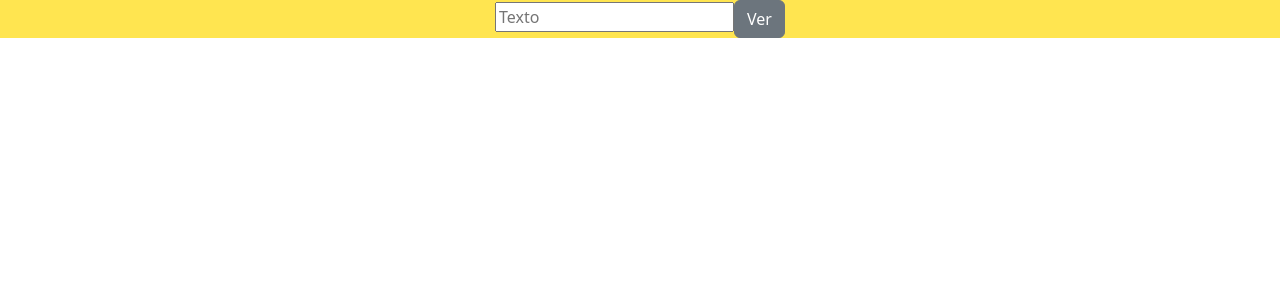
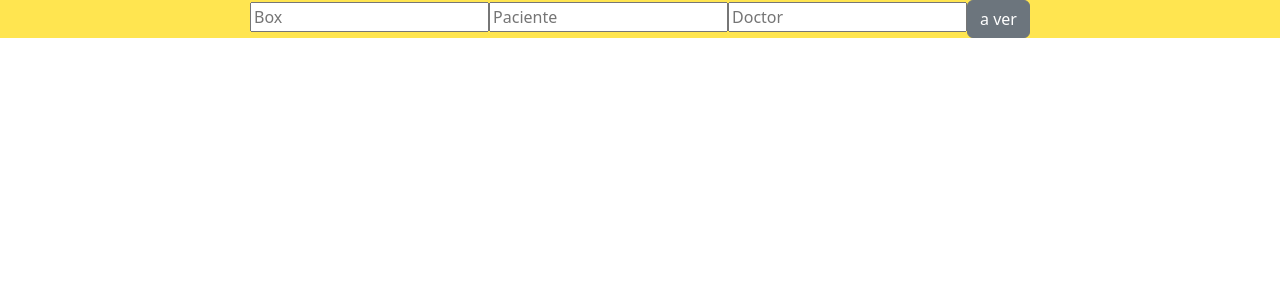
Before and after one commit to HectorLedezma/projectoHSP, a React (Create React App) app: page /test in a window 1280 px wide. Shown: the top 300 px of the page. Built offline with nearby package versions, Linux system fonts and the light colour scheme.

Commit message:
prueba de modal de llamados + timer

```diff
--- /dev/null
+++ b/src/components/Llamado.jsx
@@ -0,0 +1,32 @@
+import {  Modal, ModalHeader, ModalBody, ModalFooter } from 'reactstrap';
+import "../styles/color.css"
+import "../styles/modal.css"
+
+function Llamado(args) {
+  const modal = args.toggle;
+  const pac = args.paciente
+  const box = args.box;
+  const doc = args.doctor
+
+  return (
+    <Modal centered isOpen={modal} {...args}>
+        <ModalHeader style={{
+            width:"50vw",height:"25vh",fontSize:"200px"
+        }} className='d-flex justify-content-center align-items-center llamando noBordes'>
+            {"PACIENTE "+pac}
+        </ModalHeader>
+        <ModalBody style={{
+            width:"50vw",height:"25vh",fontSize:"100%"
+        }} className='d-flex justify-content-center align-items-center llamando'>
+            {"BOX "+box}
+        </ModalBody>
+        <ModalFooter style={{
+            width:"50vw",height:"25vh",fontSize:"100%"
+        }} className='d-flex justify-content-center align-items-center llamando noBordes'>
+            {"DR. "+doc}
+        </ModalFooter>
+    </Modal>
+  );
+}
+
+export default Llamado;
--- a/src/data/test.jsx
+++ b/src/data/test.jsx
@@ -1,6 +1,8 @@
 import { Button, Input } from 'reactstrap';
 import { ETL } from '../classes/etl';
 import { useRef, useState } from 'react';
+import Llamado from '../components/Llamado';
+import timbre from "../sounds/Bell.mp3"
 function Test(args) {
 
     const input = useRef();
@@ -8,17 +10,51 @@ function Test(args) {
     const [inputT,setInput] = useState("");
     const [result,setResult] = useState("");
 
+    const esperar = (t) =>{
+        return new Promise(
+            resolve =>{
+                setTimeout(resolve,t);
+            }
+        )
+    }
+
+    const [call, setCall] = useState(false);
+    const llamando = () =>{
+        const sound = new Audio(timbre);
+        setCall(true);
+        sound.play();
+        esperar(240000).finally(()=>{
+            setCall(false)
+        });
+    }
+
+
+    //form
+    const box = useRef();
+    const pac = useRef();
+    const doc = useRef();
+
+    const [vbox,setVbox] = useState("");
+    const [vpac,setVpac] = useState("");
+    const [vdoc,setVdoc] = useState("");
+
     return (
         <div>
-            <input ref={input} placeholder='Texto' />
-            <Button onClick={ev=>{
-                ev.preventDefault();
-                setInput(input.current.value);
-                setResult(etl.limpiaOnlyBox(input.current.value));
-            }}>Ver</Button>
-            <h1>{inputT}</h1>
-            <h1>{result}</h1>
-
+            <form>
+                <input ref={box} placeholder='Box'/>
+                <input ref={pac} placeholder='Paciente'/>
+                <input ref={doc} placeholder='Doctor'/>
+                <Button onClick={
+                    ev=>{
+                        ev.preventDefault();
+                        setVbox(box.current.value);
+                        setVpac(pac.current.value);
+                        setVdoc(doc.current.value);
+                        llamando();
+                    }
+                }>a ver</Button>
+            </form>
+            <Llamado className='d-flex justify-content-center align-items-center' toggle={call} box={vbox} paciente={vpac} doctor={vdoc}/>
         </div>
     );
 }
--- /dev/null
+++ b/src/styles/modal.css
@@ -0,0 +1,9 @@
+.modal-title{
+    font-size: 100%;
+}
+
+.modal{
+    display: flex;
+    justify-content: center;
+    align-self: center;
+}
```
Also changed, not shown: 1 other file (tests, documents, lock files or other folders).
